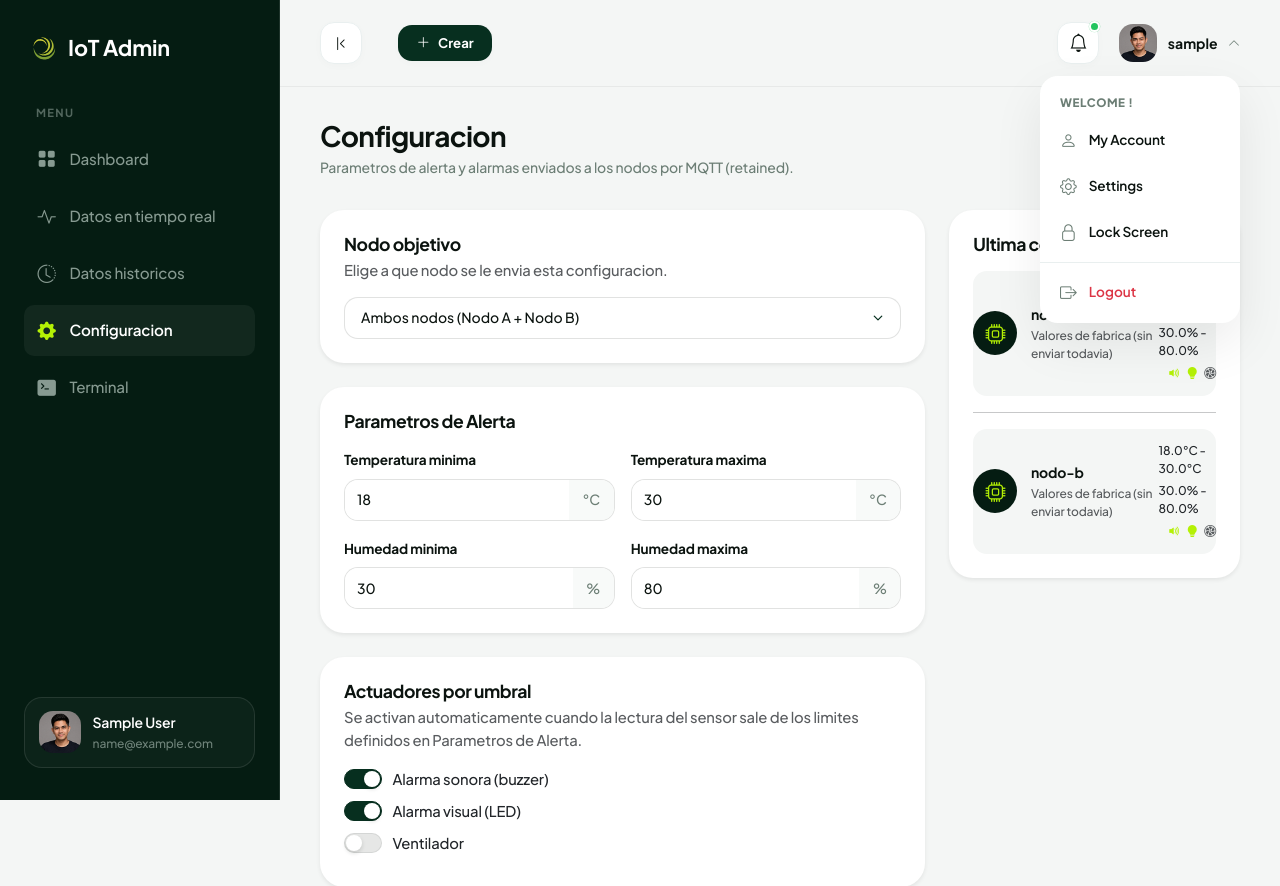
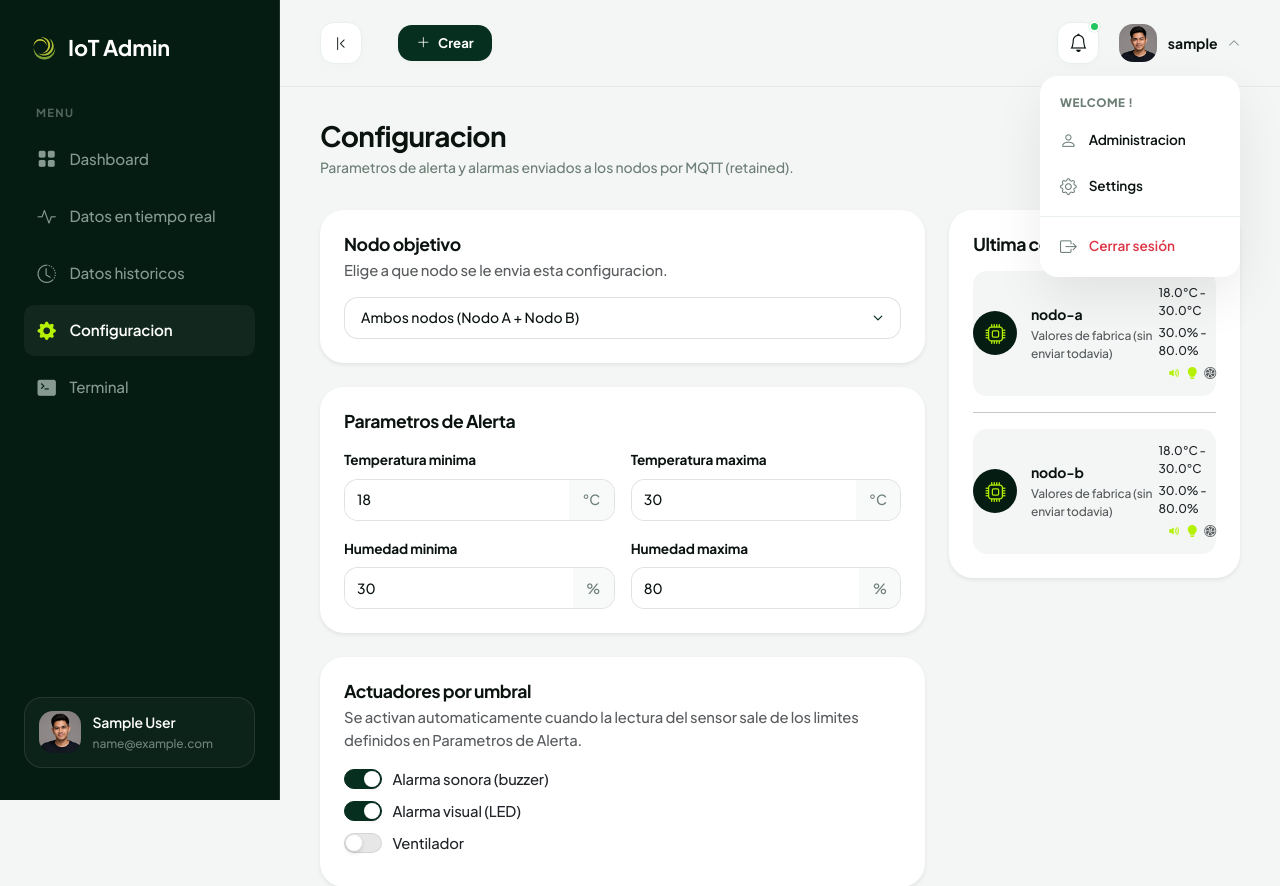
Before and after one commit to AbimaelFranco/iot-engineering-challenge, a Django app: page /configuracion/ in a window 1280 px wide, after a click on "sample". Shown: the top 886 px of the page. Run offline with Django 5.2, Linux system fonts and the light colour scheme; the visitor is signed in with stand-in values (Sample User, id 1); data that the repository does not hold is empty; parts of the project's set-up code (start-up, migrations or seed data) failed here and were passed over; some libraries are stand-ins or nearby versions.

Commit message:
feat: personalizar el menu desplegable de usuario
- Cambia "My Account" por "Administracion" (enlace a /admin/) solo para usuarios con rol staff
- Apunta "Settings" a la pagina de Configuracion en vez de un enlace muerto
- Quita "Lock Screen": no hay funcionalidad real detras
- Cambia el texto de logout a "Cerrar sesion"

```diff
--- a/backend/dashboard/templates/partials/navbar.html
+++ b/backend/dashboard/templates/partials/navbar.html
@@ -76,9 +76,14 @@
       </button>
       <ul class="dropdown-menu dropdown-menu-end dropdown-menu-profile" aria-labelledby="profile-dropdown">
         <li class="dropdown-header">Welcome !</li>
-        <li><a class="dropdown-item" href="#"><i class="bi bi-person"></i> My Account</a></li>
-        <li><a class="dropdown-item" href="#"><i class="bi bi-gear"></i> Settings</a></li>
-        <li><a class="dropdown-item" href="#"><i class="bi bi-lock"></i> Lock Screen</a></li>
+        <li>
+          {% if user.is_staff %}
+          <a class="dropdown-item" href="{% url 'admin:index' %}"><i class="bi bi-person"></i> Administracion</a>
+          {% else %}
+          <a class="dropdown-item" href="#"><i class="bi bi-person"></i> My Account</a>
+          {% endif %}
+        </li>
+        <li><a class="dropdown-item" href="{% url 'configuracion' %}"><i class="bi bi-gear"></i> Settings</a></li>
         <li>
           <hr class="dropdown-divider">
         </li>
@@ -86,7 +91,7 @@
           <form method="post" action="{% url 'logout' %}">
             {% csrf_token %}
             <button type="submit" class="dropdown-item text-danger border-0 bg-transparent w-100 text-start">
-              <i class="bi bi-box-arrow-right"></i> Logout
+              <i class="bi bi-box-arrow-right"></i> Cerrar sesión
             </button>
           </form>
         </li>
```
